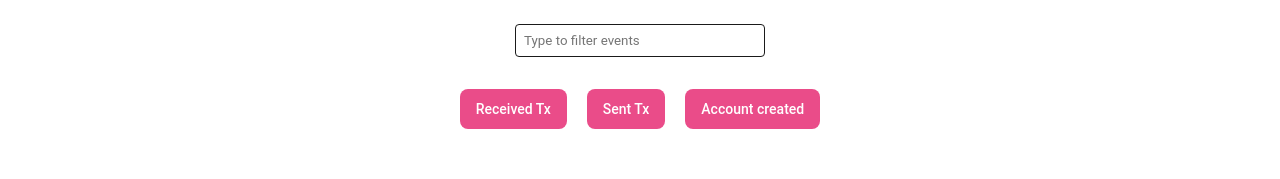
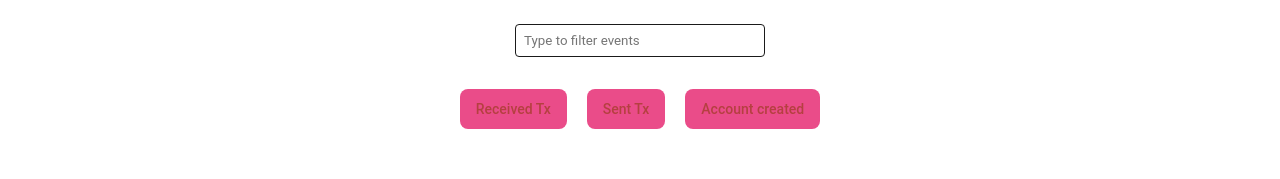
Before and after one commit to jkjakubowski/training_ts, a React (Vite) app: page / in a window 1280 px wide. Shown: the top 179 px of the page. Built offline with nearby package versions, Linux system fonts and the light colour scheme; no server answers.

Commit message:
changed color to test linter

```diff
--- a/src/App.tsx
+++ b/src/App.tsx
@@ -147,7 +147,7 @@ const Button = styled.button`
   border-radius: 8px;
   border-style: none;
   box-sizing: border-box;
-  color: #ffffff;
+  color: #b54040;
   cursor: pointer;
   display: inline-block;
   font-size: 14px;
```
